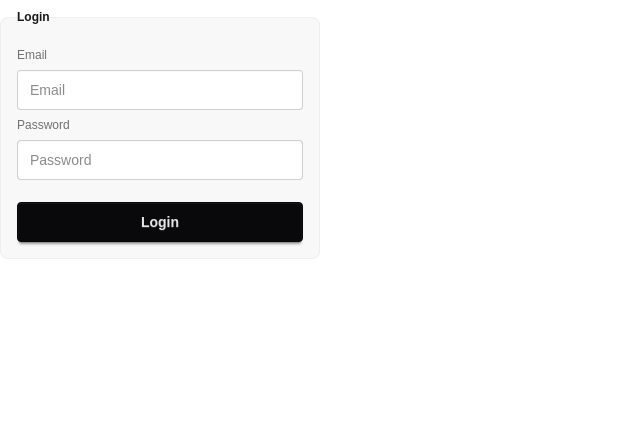
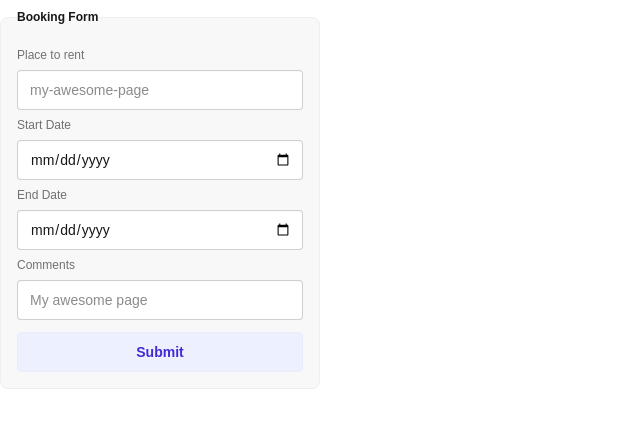
Before and after one commit to s-kreft/ReservationsApp, a Next.js app: page / in a window 1280 px wide. Shown: the top 428 px of the page, without its empty margins (0-640 px from the left). Built offline with nearby package versions, Linux system fonts and the light colour scheme.

Commit message:
Add Booking Form component

```diff
--- a/package.json
+++ b/package.json
@@ -9,8 +9,10 @@
     "lint": "next lint"
   },
   "dependencies": {
+    "cally": "^0.8.0",
     "next": "15.3.3",
     "react": "^19.0.0",
+    "react-datepicker": "^8.4.0",
     "react-dom": "^19.0.0"
   },
   "devDependencies": {
--- a/src/app/page.tsx
+++ b/src/app/page.tsx
@@ -1,7 +1,8 @@
 import Image from "next/image";
 import RegistrationForm from "./registration/RegistrtationForm";
 import Login from "./login/Login";
+import BookingForm from "./reservation/BookingForm";
 
 export default function Home() {
-  return <Login></Login>;
+  return <BookingForm></BookingForm>;
 }
--- /dev/null
+++ b/src/app/reservation/BookingForm.tsx
@@ -0,0 +1,44 @@
+"use client";
+
+import DatePicker from "react-datepicker";
+
+export default function BookingForm() {
+  return (
+    <fieldset className="fieldset bg-base-200 border-base-300 rounded-box w-xs border p-4">
+      <legend className="fieldset-legend">Booking Form</legend>
+
+      <label className="label">Place to rent</label>
+      <input type="text" className="input" placeholder="my-awesome-page" />
+
+      <label className="label">Start Date</label>
+      <input
+        id="date"
+        className="input"
+        type="date"
+        // onChange={(e) => {
+        //   setDate(e.target.value);
+        //   validate();
+        // }}
+        // value={date}
+      />
+
+      <label className="label">End Date</label>
+      <input
+        id="date"
+        className="input"
+        type="date"
+        // onChange={(e) => {
+        //   setDate(e.target.value);
+        //   validate();
+        // }}
+        // value={date}
+      />
+
+      <label className="label">Comments</label>
+      <input type="text" className="input" placeholder="My awesome page" />
+
+      <label className="label"></label>
+      <button className="btn btn-soft btn-primary">Submit</button>
+    </fieldset>
+  );
+}
```
Also changed, not shown: src/app/types.ts (added, +8 -0 lines), 1 other file (tests, documents, lock files or other folders).
